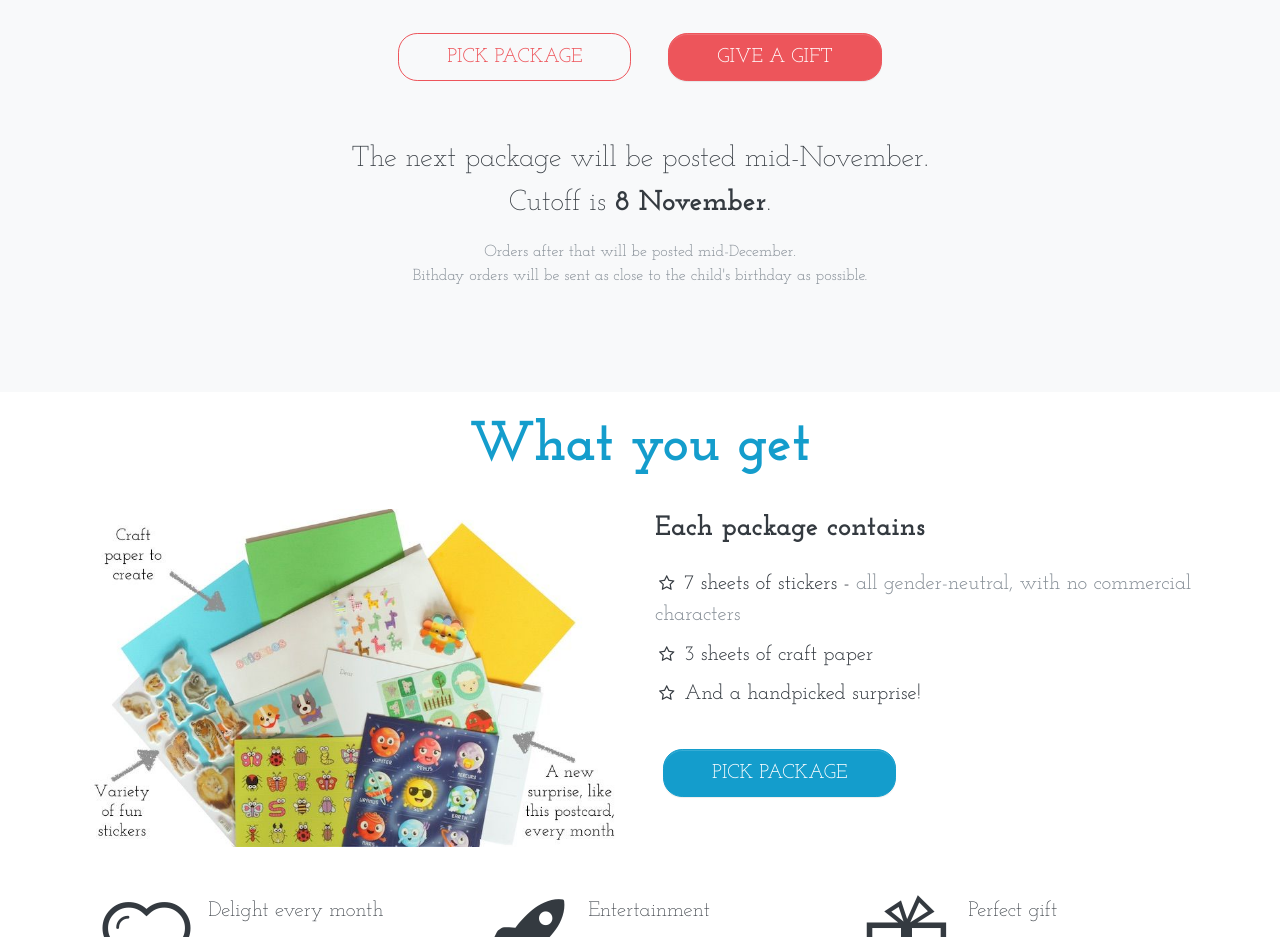
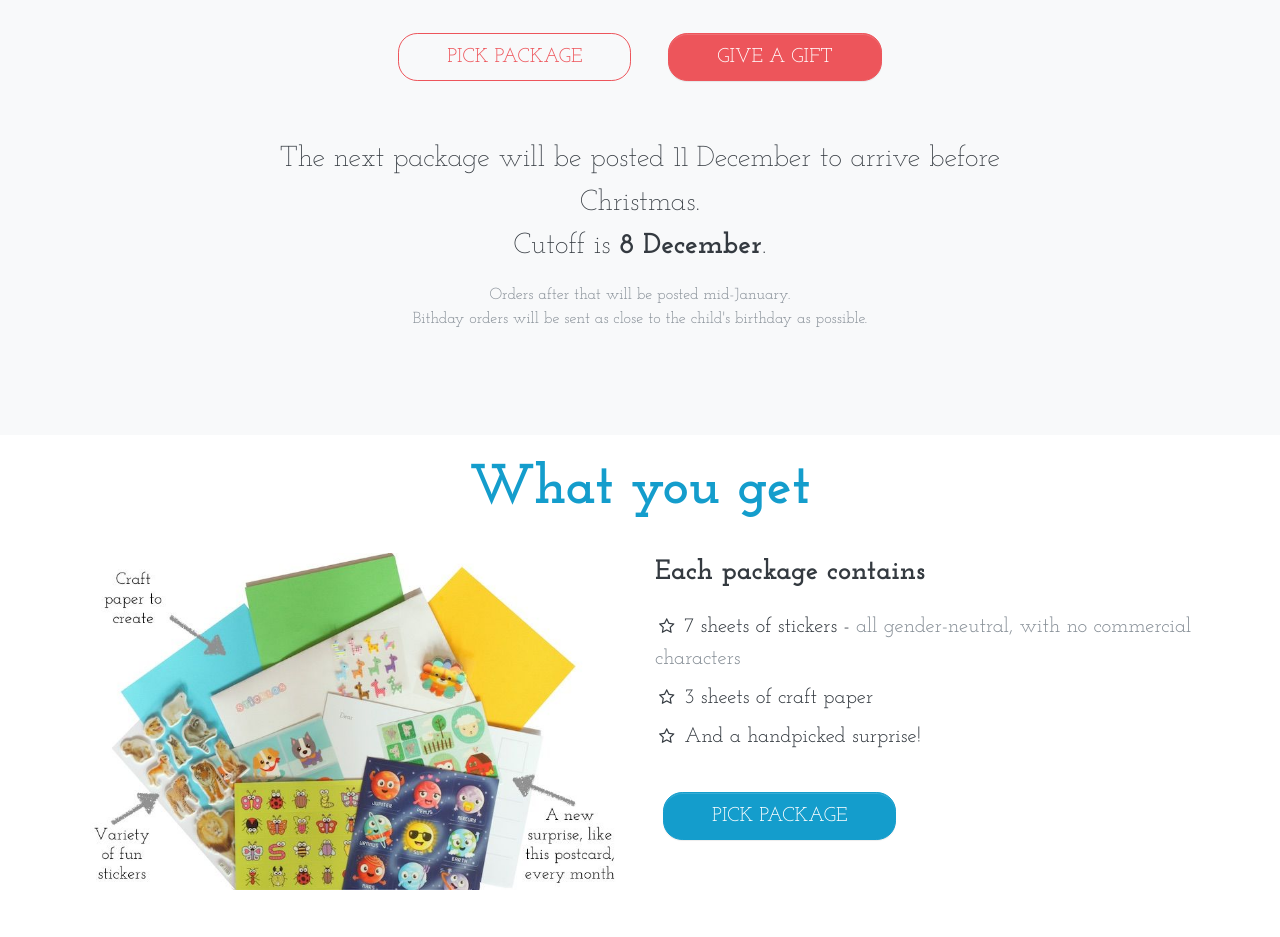
Before and after one commit to stickles/stickles.github.io, a website: page index.html in a window 1280 px wide. Shown: the part 960-1897 px from the top of the page. Drawn offline with Linux system fonts and the light colour scheme.

Commit message:
Changed dates to December and updated page titles

```diff
--- a/index.html
+++ b/index.html
@@ -8,7 +8,7 @@
   <link rel="shortcut icon" href="/img/icon.png">
   <link type="text/css" rel="stylesheet" href="/css/style.css">
   <link type="text/css" rel="stylesheet" href="/css/fontello.css">
-  <title>Home.Stickles</title>
+  <title>Home - Stickles</title>
 
   <script type="text/javascript" src="/js/custom-analytics.js"></script>
 </head>
@@ -114,15 +114,15 @@
       <div class="row">
         <div class="col-md-9 mx-auto my-4 text-center">
           <p class="lead mb-0 display-6">
-            The next package will be posted mid-November.
+            The next package will be posted 11 December to arrive before Christmas.
             <!-- TODO: Update date -->
           </p>
           <p class="lead display-6 mt-0">
-            Cutoff is <strong class="font-weight-bold">8 November</strong>.
+            Cutoff is <strong class="font-weight-bold">8 December</strong>.
             <!-- TODO: Update date -->
           </p>
           <p class="mb-0 text-muted">
-            Orders after that will be posted mid-December.
+            Orders after that will be posted mid-January.
             <!-- TODO: Update date -->
           </p>
           <p class="mt-0 text-muted">
```
Also changed, not shown: buy.html (+2 -2 lines), 2 other files.
